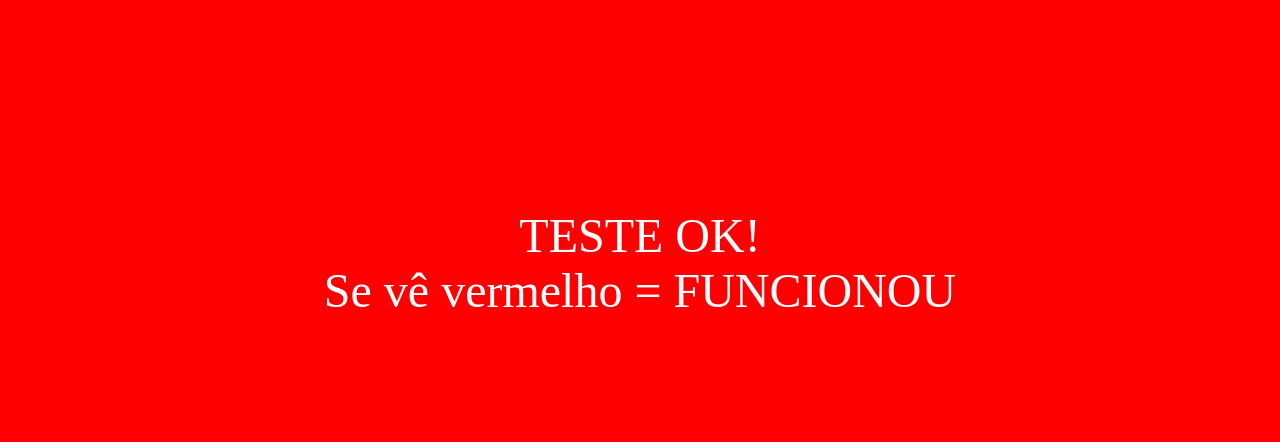
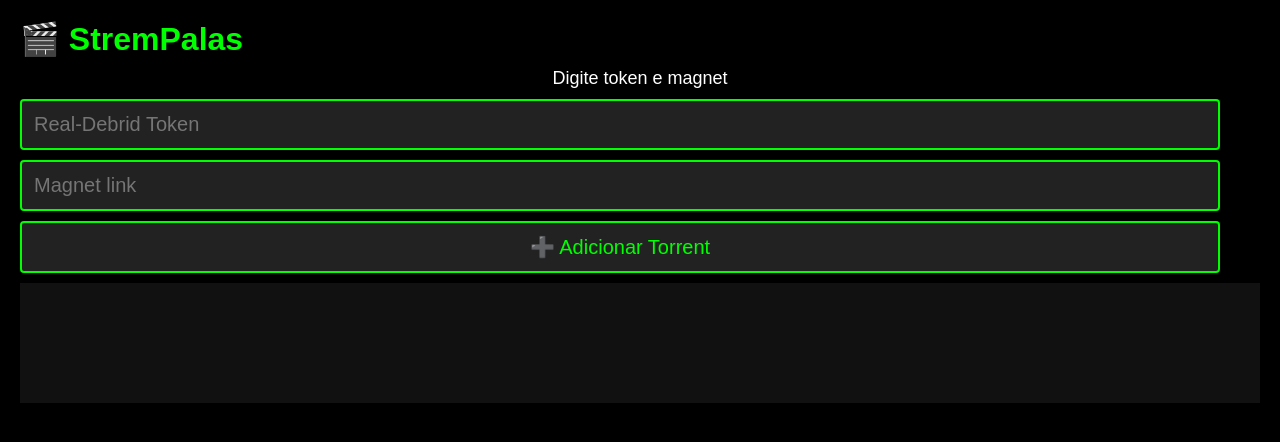
Before and after one commit to Palaski/StremPalas, a website: page index.html in a window 1280 px wide. Drawn offline with Linux system fonts and the light colour scheme.

Commit message:
Update index.html

```diff
--- a/index.html
+++ b/index.html
@@ -2,19 +2,80 @@
 <html>
 <head>
   <meta charset="utf-8">
-  <title>TESTE</title>
+  <title>StremPalas</title>
   <style>
+    * { margin:0; padding:0; box-sizing:border-box; }
     body {
-      background: #ff0000 !important;
-      color: #ffffff !important;
-      font-size: 48px !important;
-      text-align: center !important;
-      padding-top: 200px !important;
+      background:#000;
+      color:#0f0;
+      font-family:Arial,sans-serif;
+      height:100vh;
+      overflow:hidden;
     }
+    #ui {
+      position:absolute;
+      top:0;
+      left:0;
+      right:0;
+      padding:20px;
+      z-index:100;
+      background:rgba(0,0,0,0.9);
+    }
+    input, button {
+      display:block;
+      width:calc(100% - 40px);
+      margin:10px 0;
+      padding:12px;
+      font-size:20px;
+      background:#222;
+      color:#0f0;
+      border:2px solid #0f0;
+      border-radius:4px;
+    }
+    button:focus { background:#0f0; color:#000; }
+    #status {
+      color:#fff;
+      font-size:18px;
+      text-align:center;
+      margin:10px 0;
+    }
+    #log {
+      background:#111;
+      height:120px;
+      overflow:auto;
+      padding:10px;
+      font-family:monospace;
+      font-size:12px;
+      margin-top:10px;
+    }
+    #player {
+      position:fixed;
+      top:0;
+      left:0;
+      width:100vw;
+      height:100vh;
+      z-index:1;
+    }
+    #player.hidden { display:none; }
   </style>
 </head>
 <body>
-  <div>TESTE OK!</div>
-  <div>Se vê vermelho = FUNCIONOU</div>
+  <div id="ui">
+    <h1>🎬 StremPalas</h1>
+    <div id="status">Digite token e magnet</div>
+
+    <input id="token" type="password" placeholder="Real-Debrid Token" maxlength="100">
+    <input id="magnet" placeholder="Magnet link" maxlength="500">
+    <button id="btnAdd">➕ Adicionar Torrent</button>
+    <button id="btnPlay" style="display:none;">▶️ Tocar</button>
+
+    <div id="log"></div>
+  </div>
+
+  <video id="player" class="hidden" controls preload="none">
+    Seu navegador não suporta video HTML5.
+  </video>
+
+  <script src="main.js"></script>
 </body>
 </html>
```
